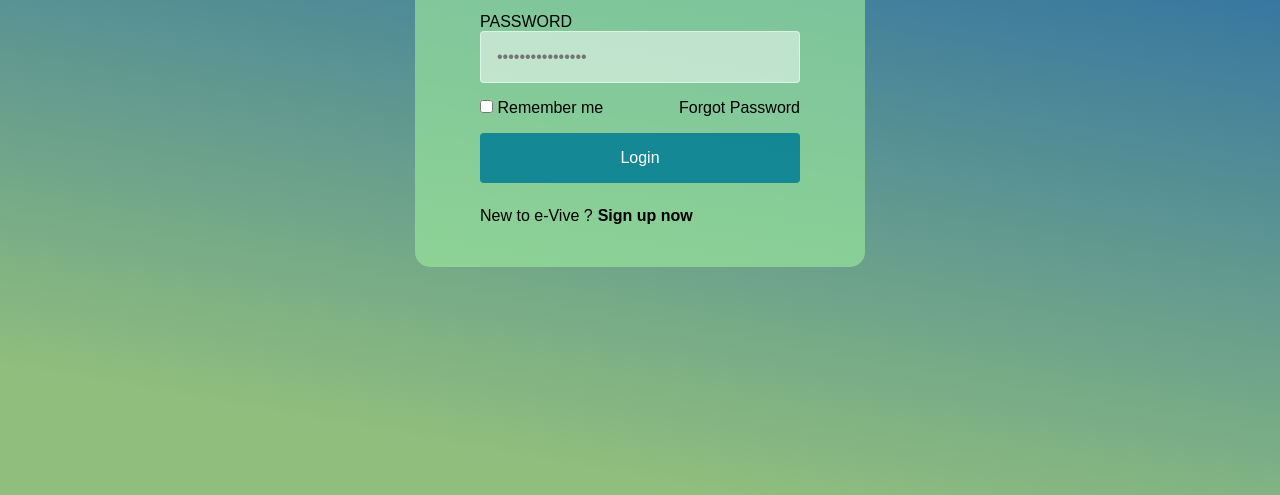
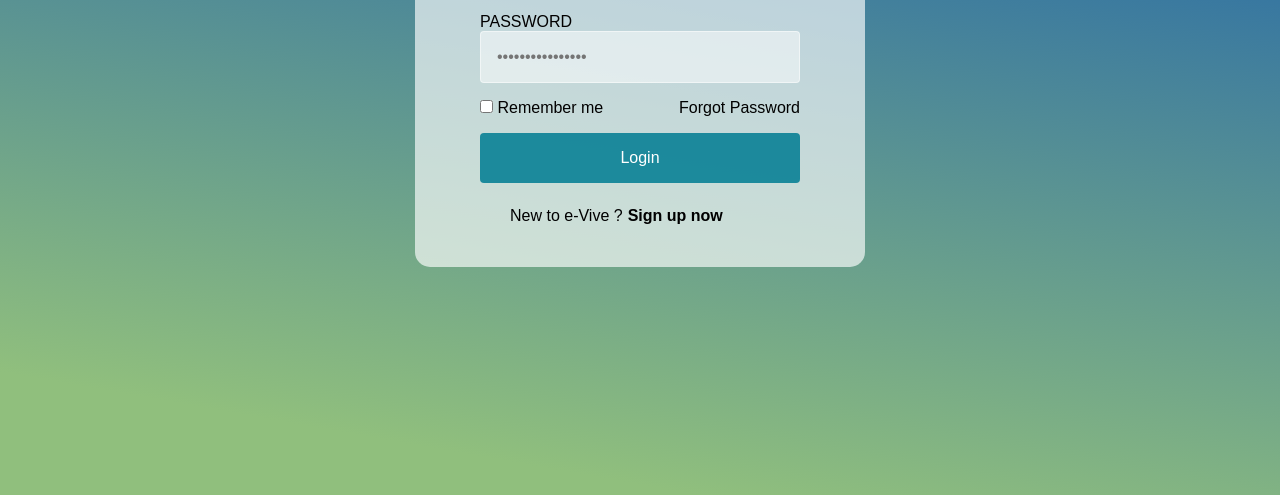
Before and after one commit to Soyamprabha/e-Vive, a website: page public/login.html in a window 1280 px wide. Shown: the part 305-800 px from the top of the page. Drawn offline with Linux system fonts and the light colour scheme.

Commit message:
login change

```diff
--- a/public/css/login.css
+++ b/public/css/login.css
@@ -52,7 +52,7 @@ img {
     width: 450px;
     height: 470px;
     border-radius: 15px;
-    background: rgba(155 233 157 / 65%);
+    background: rgb(255 255 255 / 65%);
     margin: 0 auto;
     display: flex;
     flex-direction: column;
@@ -134,6 +134,8 @@ img {
   }
 
   .signup {
+    position: relative;
+    left: 30px;
     width: 100%;
     display: flex;
     align-items: center;
--- a/public/css/signup.css
+++ b/public/css/signup.css
@@ -23,7 +23,7 @@ body {
     width: 480px;
     height: 510px;
     border-radius: 15px;
-    background: rgba(155 233 157 / 65%);
+    background: rgb(255 255 255 / 65%);
     margin: 0 auto;
     display: flex;
     flex-direction: column;
```
